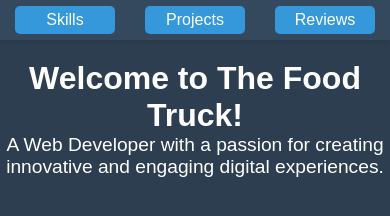
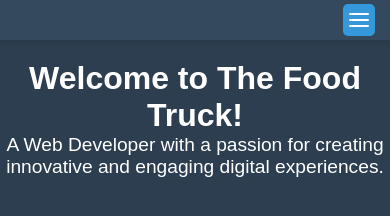
Before and after one commit to githubhow/foodtruck, a plain HTML site: page index.html in a window 390 px wide. Drawn offline with Linux system fonts and the light colour scheme.

Commit message:
add hamburger menu

```diff
--- a/index.html
+++ b/index.html
@@ -15,6 +15,13 @@
                     <li><a href="#Reviews">Reviews</a></li>
                     <li><a href="#contact">Contact</a></li>
                 </ul>
+                <div id="hamburger-icon" class="hamburger">
+                    <svg xmlns="http://www.w3.org/2000/svg" width="24" height="24" viewBox="0 0 24 24" fill="none" stroke="currentColor" stroke-width="2" stroke-linecap="round" stroke-linejoin="round" class="feather feather-menu">
+                        <line x1="3" y1="12" x2="21" y2="12"></line>
+                        <line x1="3" y1="6" x2="21" y2="6"></line>
+                        <line x1="3" y1="18" x2="21" y2="18"></line>
+                    </svg>
+                </div>
             </nav>
         </header>
         <section id="hero">
--- a/style.css
+++ b/style.css
@@ -77,3 +77,36 @@ header nav ul li a:hover {
 #hero p {
     font-size: 1.2em; /* Sets the font size */
 }
+
+/* Hamburger icon styling */
+.hamburger {
+    display: none;
+    flex-direction: column;
+    justify-content: center; /* Center items vertically */
+    align-items: center; /* Center items horizontally */
+    width: 2rem; /* Match the height of the navigation buttons */
+    height: 2rem; /* Match the height of the navigation buttons */
+    background: #3498DB; /* Sets the background color of the button */
+    border-radius: 5px; /* Less rounded corners for a more rectangular look */
+    cursor: pointer;
+    z-index: 10;
+    transition: background 0.3s ease; /* Adds a transition effect when the button state changes */
+    position: absolute; /* Position the hamburger menu to the right */
+    right: 15px; /* Margin from the right side of the header */
+    transform: translateY(-50%); /* Shift the hamburger icon up by half its height to center it vertically */
+    color: #fff; /* Sets the SVG stroke color */
+}
+
+.hamburger:hover {
+    background: #2980B9; /* Changes the background color when hovered */
+}
+
+@media screen and (max-width: 700px) {
+    #main-menu {
+        display: none; /* Hide the navigation links */
+    }
+
+    .hamburger {
+        display: flex; /* Show the hamburger menu */
+    }
+}
```
